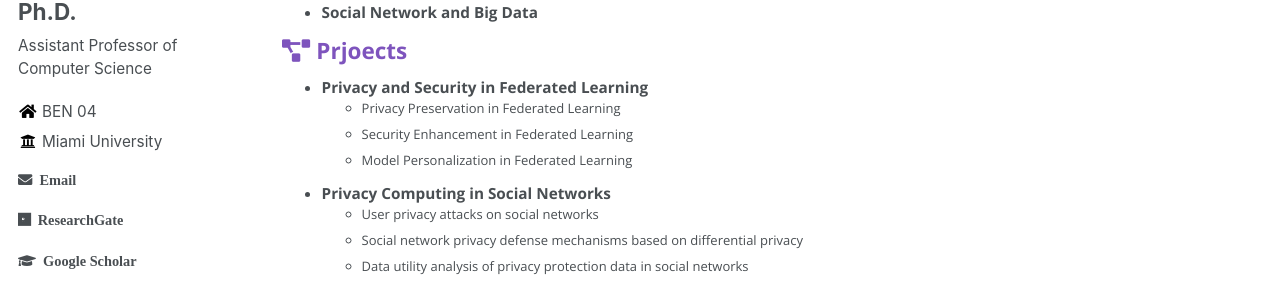
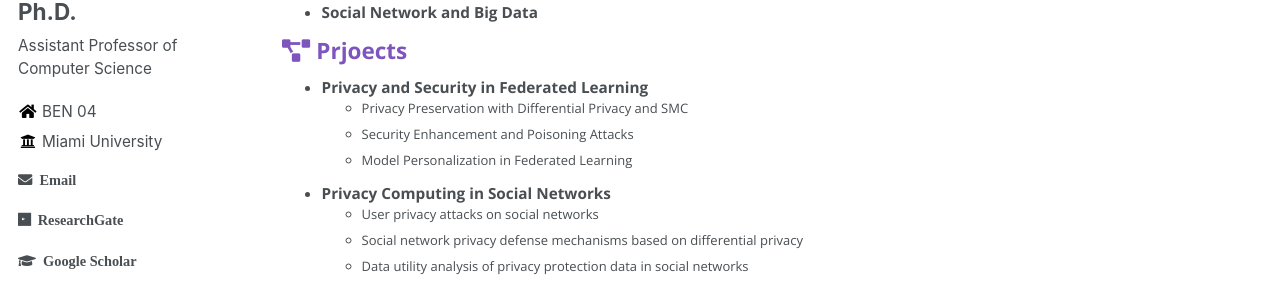
Before and after one commit to hljiang0720/hljiang.github.io, a Jekyll site: the page built from _pages/research.md, in a window 1280 px wide. Shown: the part 314-604 px from the top of the page. Built offline with Jekyll 4.4.1, drawn with Linux system fonts in a browser that asks for light colours.

Commit message:
Update research.md

```diff
--- a/_pages/research.md
+++ b/_pages/research.md
@@ -15,8 +15,8 @@ author_profile: true
 ### <i class="fa fa-fw fa-project-diagram" aria-hidden="true"></i> Prjoects
 
 * **Privacy and Security in Federated Learning**
-  * Privacy Preservation in Federated Learning
-  * Security Enhancement in Federated Learning
+  * Privacy Preservation with Differential Privacy and SMC
+  * Security Enhancement and Poisoning Attacks
   * Model Personalization in Federated Learning
 
 * **Privacy Computing in Social Networks**
```
